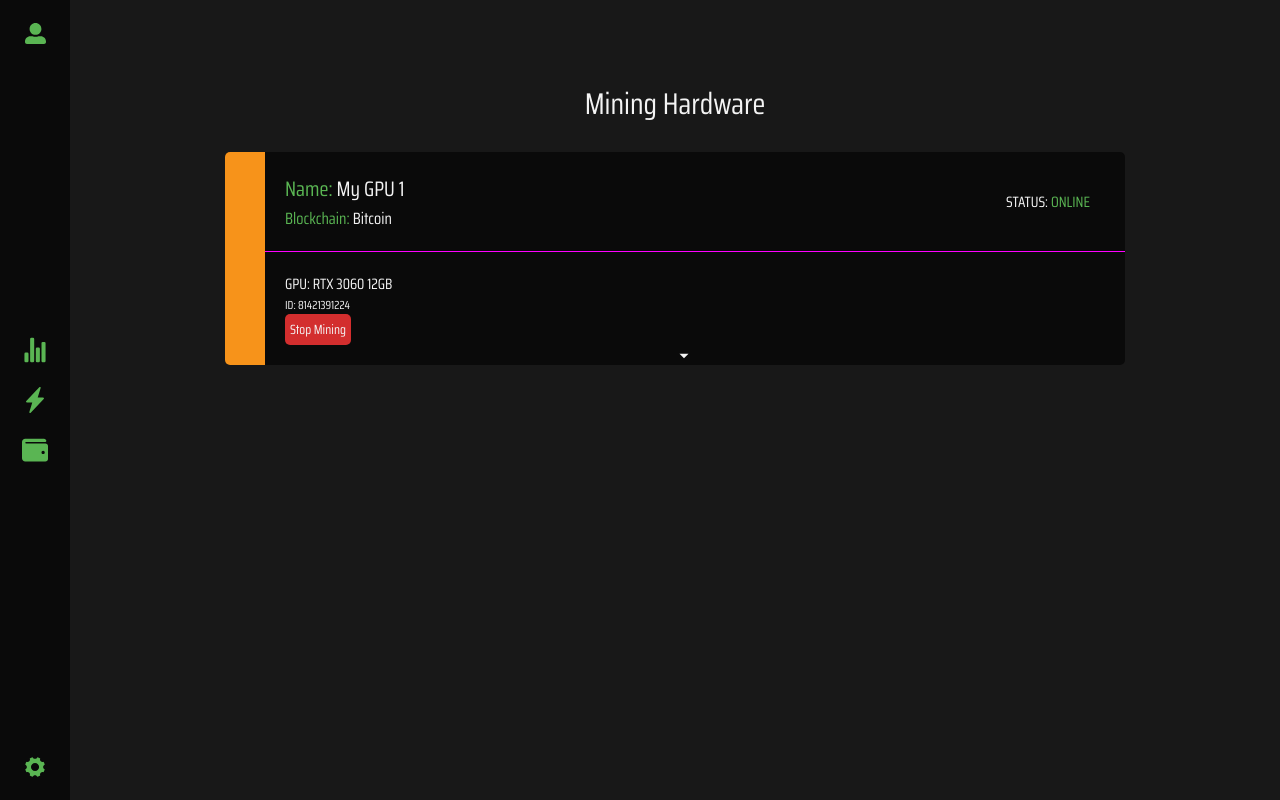
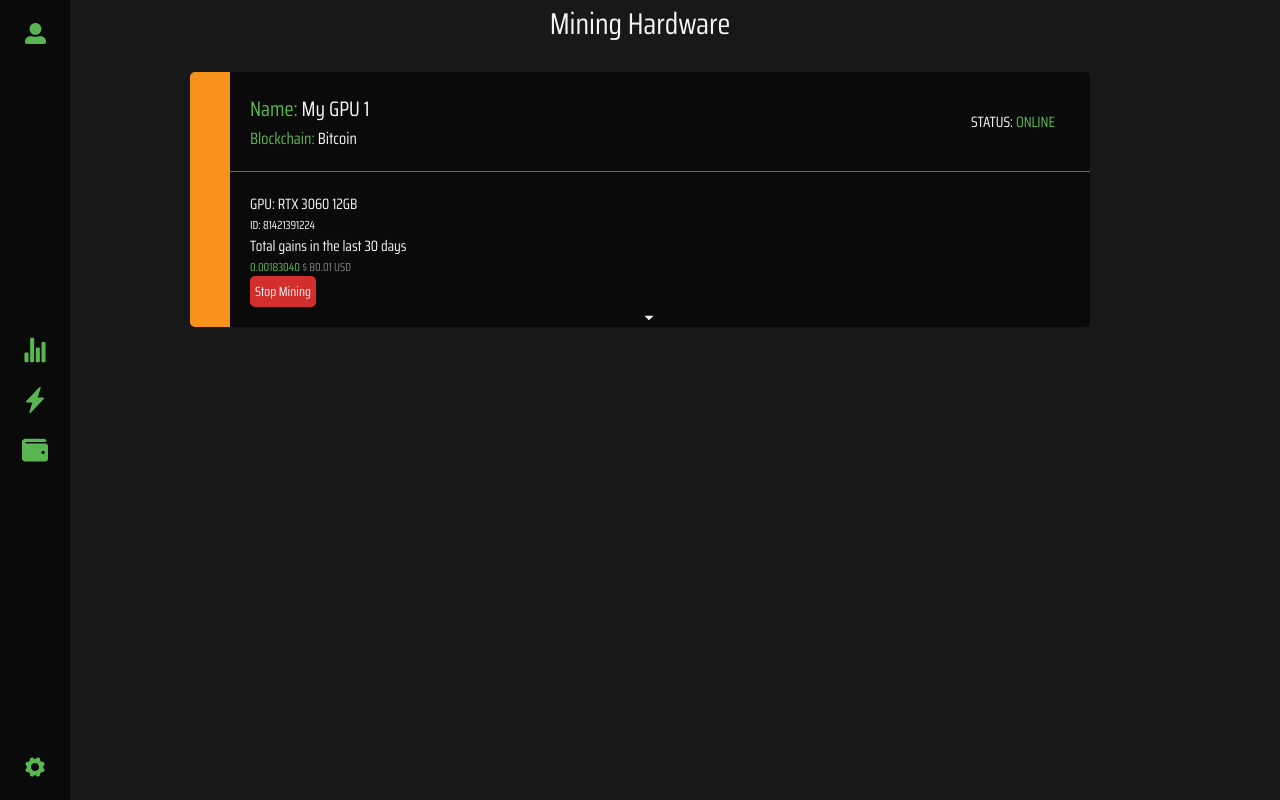
Before and after one commit to carlosr-lotus/Cryptoneo, a Next.js app: page /dashboard/mining in a window 1280 px wide. Built offline with nearby package versions, Linux system fonts and the light colour scheme.

Commit message:
Added position fixed to dash sidebar

```diff
--- a/src/pages/dashboard/currency/index.tsx
+++ b/src/pages/dashboard/currency/index.tsx
@@ -32,9 +32,9 @@ export default function CurrencyTab(props: UserData) {
                 <title>Cryptoneo | Currency</title>
             </Head>
 
+            <DashboardSideBar pageName={"currency"} />
             <div className={styles.dashCurrencyContainer}>
-                <DashboardSideBar pageName={"currency"} />
-
+                <div></div>
                 <div className={styles.dashCurrencyContent}>
 
                     {/* Crypto Table Content */}
--- a/src/pages/dashboard/mining/index.tsx
+++ b/src/pages/dashboard/mining/index.tsx
@@ -13,8 +13,11 @@ export default function MiningTab() {
                 <title>Cryptoneo | Mining</title>
             </Head>
 
+            <DashboardSideBar />
+
             <div className={styles.dashMiningContainer}>
-                <DashboardSideBar />
+
+                <div></div>
 
                 <div className={styles.dashMiningContent}>
 
@@ -50,44 +53,23 @@ export default function MiningTab() {
                         <IoMdArrowDropdown size={18} />
 
                         <div className={styles.moreDetailsContainer}>
-                            <h2>GPU: RTX 3060 12GB</h2>
-                            <h3>ID: 81421391224</h3>
+                            <h2><span>GPU: </span>RTX 3060 12GB</h2>
+                            <h3><span>ID: </span> 81421391224</h3>
 
-                            <button className={styles.stopStartMiningBtn}>Stop Mining</button>
+                            <div className={styles.totalGainsContainer}>
+                                <h2>Total gains in the last 30 days</h2>
+                                <h3>
+                                    0.00183040
+                                    <span> $ 80.01 USD</span>
+                                </h3>
+                            </div>
+
+                            <button className={styles.stopStartMiningBtn}>
+                                Stop Mining
+                            </button>
                         </div>
 
                     </div>
-
-                    {/* <div className={styles.hardwareBlock}>
-                        <div className={styles.cryptoColor} style={{ backgroundColor: 'var(--Ethereum)' }}></div>
-
-                        <div className={styles.hardwareContent}>
-
-                            <div className={styles.hardwareDetails}>
-                                <h2>
-                                    <span className={styles.statusOffline}>Name: </span>My GPU 2
-                                </h2>
-
-                                <h3>
-                                    <span className={styles.statusOffline}>Blockchain: </span>Ethereum
-                                </h3>
-                            </div>
-
-                            <div className={styles.mobileStatusBallOffline}></div>
-
-                            <h2 className={styles.desktopStatus}>
-                                STATUS: <span className={styles.statusOffline}>OFFLINE</span>
-                            </h2>
-
-                        </div>
-
-                        <IoMdArrowDropdown size={18} />
-
-
-                        <div className={styles.moreDetailsContainer}>
-                            <p>NINGUEM ME PARA!</p>
-                        </div>
-                    </div> */}
 
                 </div>
             </div>
--- a/src/styles/components/DashboardSideBar.module.css
+++ b/src/styles/components/DashboardSideBar.module.css
@@ -1,7 +1,9 @@
 .sideBarContainer {
-    /* position: fixed; */
-    width: 100%;
+    position: fixed;
+    width: 5rem;
     height: 100vh;
+    left: 0;
+    bottom: 0;
 
     place-self: end;
 
@@ -52,3 +54,9 @@
 .sideBarAppSettings>svg:hover {
     color: var(--Main-White);
 }
+
+@media (min-width: 1024px) {
+    .sideBarContainer {
+        width: 7rem;
+    }
+}
--- a/src/styles/pages/DashboardMining.module.css
+++ b/src/styles/pages/DashboardMining.module.css
@@ -115,9 +115,17 @@
     color: var(--Main-White);
 }
 
+.totalGainsContainer>h3 {
+    color: var(--Main-Green);
+}
+
+.totalGainsContainer>h3>span {
+    color: grey;
+}
+
 @media (min-width: 1024px) {
     .dashMiningContainer {
-        grid-template-columns: 7rem 1fr;
+        grid-template-columns: 1fr;
     }
 
     .dashMiningContent>h1 {
```
